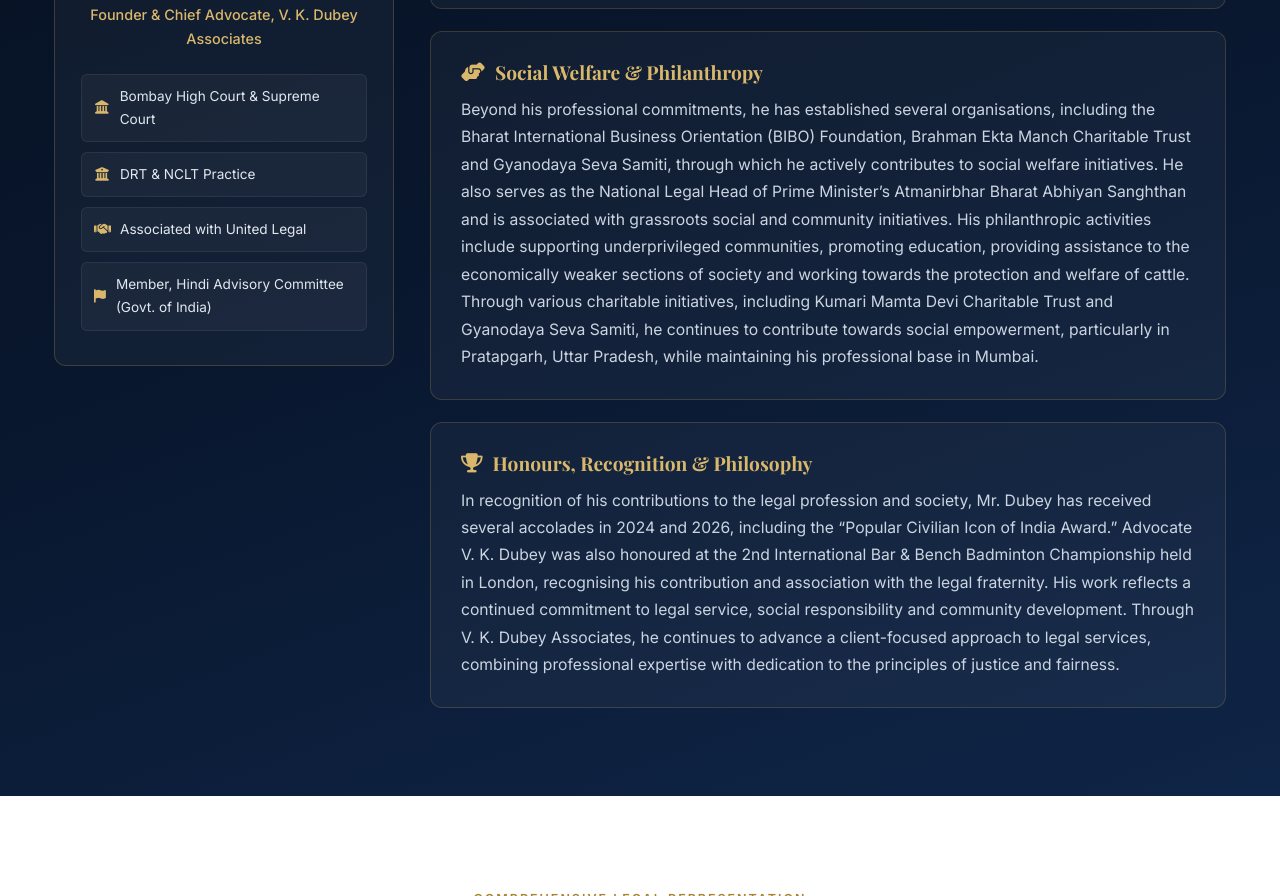
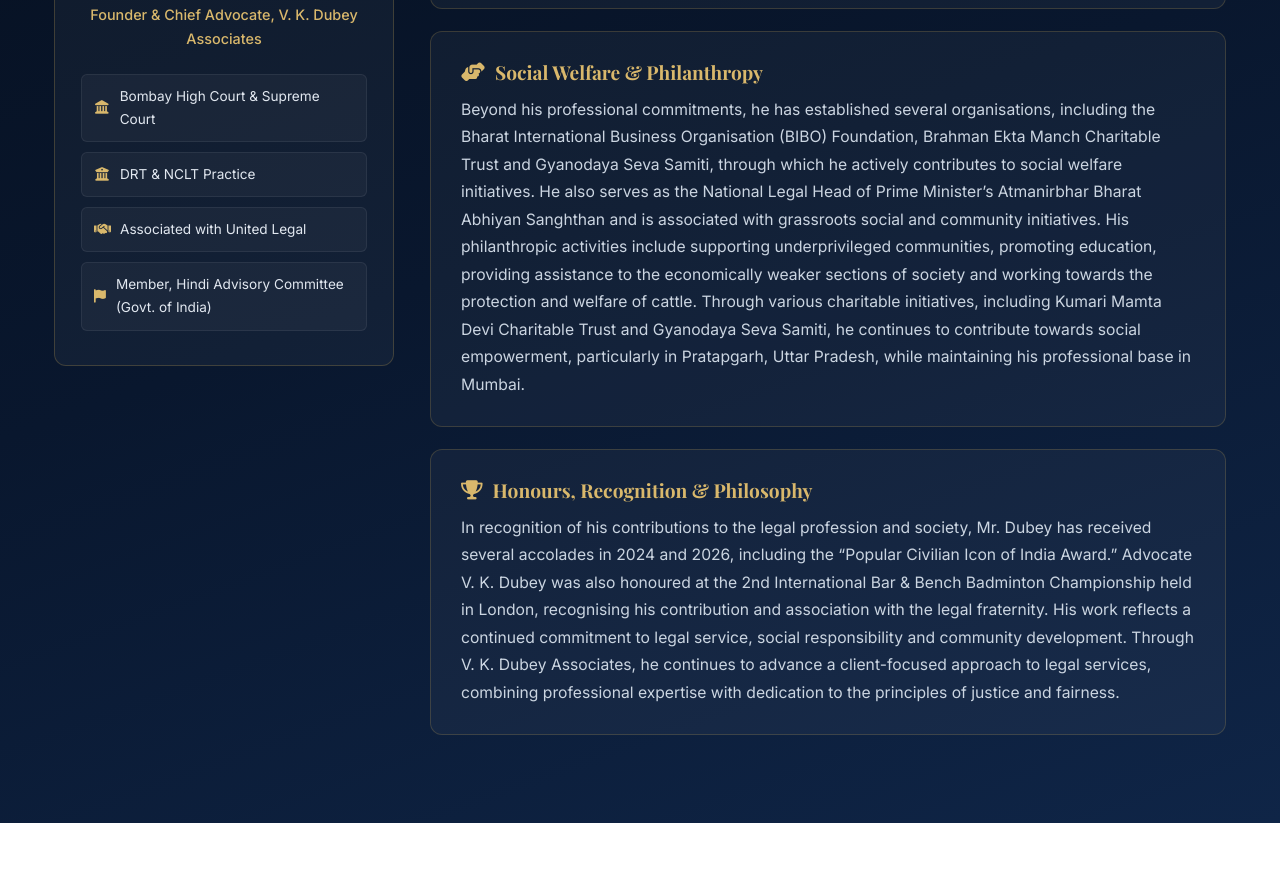
Before and after one commit to KSP-07/VK-DUBEY-ASSOCIATES, a plain HTML site: page index.html in a window 1280 px wide. Shown: the part 2662-3558 px from the top of the page. Drawn offline with nearby package versions, Linux system fonts and the light colour scheme; a web font is replaced by a local one.

Commit message:
Add files via upload

```diff
--- a/index.html
+++ b/index.html
@@ -214,7 +214,7 @@
                     <div class="narrative-card">
                         <h4><i class="fas fa-hands-helping"></i> Social Welfare &amp; Philanthropy</h4>
                         <p>
-                            Beyond his professional commitments, he has established several organisations, including the Bharat International Business Orientation (BIBO) Foundation, Brahman Ekta Manch Charitable Trust and Gyanodaya Seva Samiti, through which he actively contributes to social welfare initiatives. He also serves as the National Legal Head of Prime Minister&rsquo;s Atmanirbhar Bharat Abhiyan Sanghthan and is associated with grassroots social and community initiatives. His philanthropic activities include supporting underprivileged communities, promoting education, providing assistance to the economically weaker sections of society and working towards the protection and welfare of cattle. Through various charitable initiatives, including Kumari Mamta Devi Charitable Trust and Gyanodaya Seva Samiti, he continues to contribute towards social empowerment, particularly in Pratapgarh, Uttar Pradesh, while maintaining his professional base in Mumbai.
+                            Beyond his professional commitments, he has established several organisations, including the Bharat International Business Organisation (BIBO) Foundation, Brahman Ekta Manch Charitable Trust and Gyanodaya Seva Samiti, through which he actively contributes to social welfare initiatives. He also serves as the National Legal Head of Prime Minister&rsquo;s Atmanirbhar Bharat Abhiyan Sanghthan and is associated with grassroots social and community initiatives. His philanthropic activities include supporting underprivileged communities, promoting education, providing assistance to the economically weaker sections of society and working towards the protection and welfare of cattle. Through various charitable initiatives, including Kumari Mamta Devi Charitable Trust and Gyanodaya Seva Samiti, he continues to contribute towards social empowerment, particularly in Pratapgarh, Uttar Pradesh, while maintaining his professional base in Mumbai.
                         </p>
                     </div>
 
```
